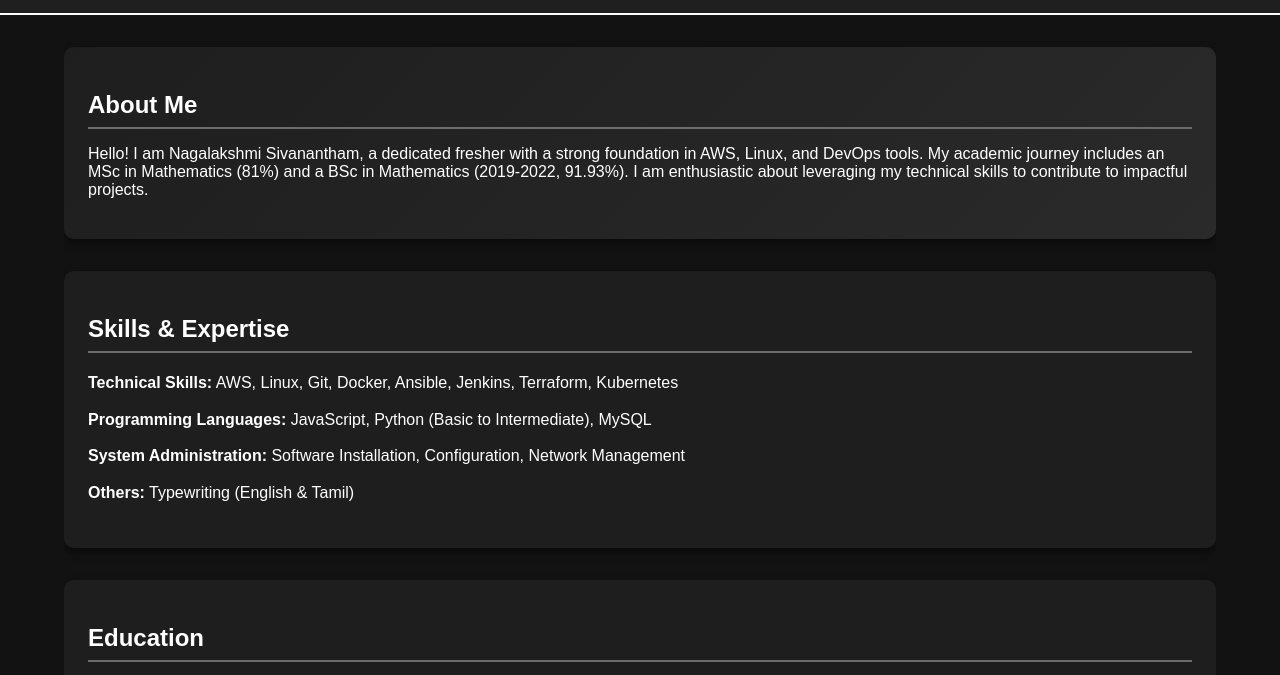
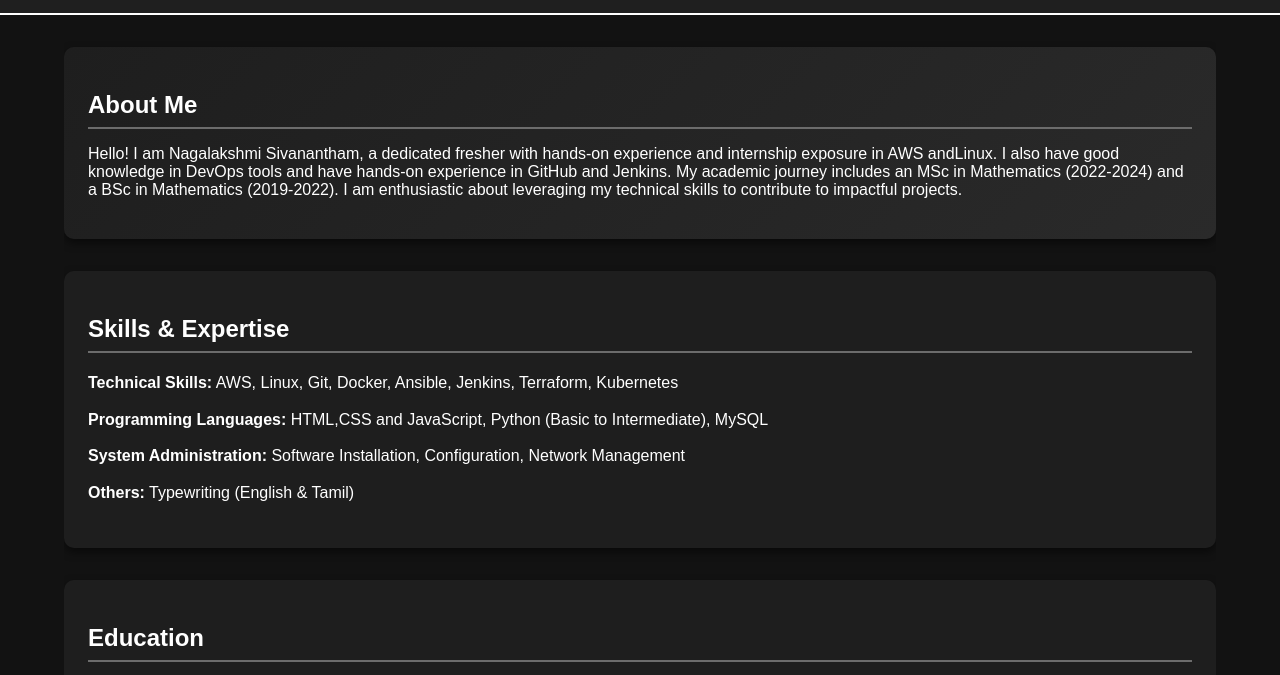
Before and after one commit to sowmi1403/Portfolio, a plain HTML site: page index.html in a window 1280 px wide. Shown: the part 94-769 px from the top of the page. Drawn offline with Linux system fonts and the light colour scheme.

Commit message:
Update index.html

```diff
--- a/index.html
+++ b/index.html
@@ -5,6 +5,7 @@
     <meta name="viewport" content="width=device-width, initial-scale=1.0">
     <title>Nagalakshmi Sivanantham - Portfolio</title>
     <link rel="stylesheet" href="styles.css">
+    <link rel="icon" href="images/icon.png">
 </head>
 <body>
     <header>
@@ -17,8 +18,8 @@
         <section id="about" class="interactive">
             <h2>About Me</h2>
             <p>
-                Hello! I am Nagalakshmi Sivanantham, a dedicated fresher with a strong foundation in AWS, Linux, and DevOps tools.
-                My academic journey includes an MSc in Mathematics (81%) and a BSc in Mathematics (2019-2022, 91.93%). I am enthusiastic about
+                Hello! I am Nagalakshmi Sivanantham, a dedicated fresher with hands-on experience and internship exposure in AWS andLinux. I also have good knowledge in DevOps tools and have hands-on experience in GitHub and Jenkins.
+                My academic journey includes an MSc in Mathematics (2022-2024) and a BSc in Mathematics (2019-2022). I am enthusiastic about
                 leveraging my technical skills to contribute to impactful projects.
             </p>
         </section>
@@ -28,7 +29,7 @@
             <h2>Skills & Expertise</h2>
             <ul>
                 <li><strong>Technical Skills:</strong> AWS, Linux, Git, Docker, Ansible, Jenkins, Terraform, Kubernetes</li>
-                <li><strong>Programming Languages:</strong> JavaScript, Python (Basic to Intermediate), MySQL</li>
+                <li><strong>Programming Languages:</strong> HTML,CSS and JavaScript, Python (Basic to Intermediate), MySQL</li>
                 <li><strong>System Administration:</strong> Software Installation, Configuration, Network Management</li>
                 <li><strong>Others:</strong> Typewriting (English & Tamil)</li>
             </ul>
@@ -83,7 +84,8 @@
                     <div class="timeline-company">Daloft Aerospace Private Limited</div>
                     <div class="timeline-title">CLOUD COMPUTING INTERN (AWS & NODE.JS)</div>
                     <ul>
-                        <li>Built backend systems with Node.js using AWS.</li>
+                        <li>Integrated Android apps and drone controllers with AWS using Node.js.</li>
+                        <li>Developed scalable cloud-based solutions for real-time data processing.</li>
                         <li>Managed Linux servers and deployed dashboards accessible via server IP.</li>
                         <li>Created websites with HTML, CSS, and JavaScript, integrating live maps for real-time data.</li>
                         <li>Stored and processed live data in RDS and S3.</li>
```
